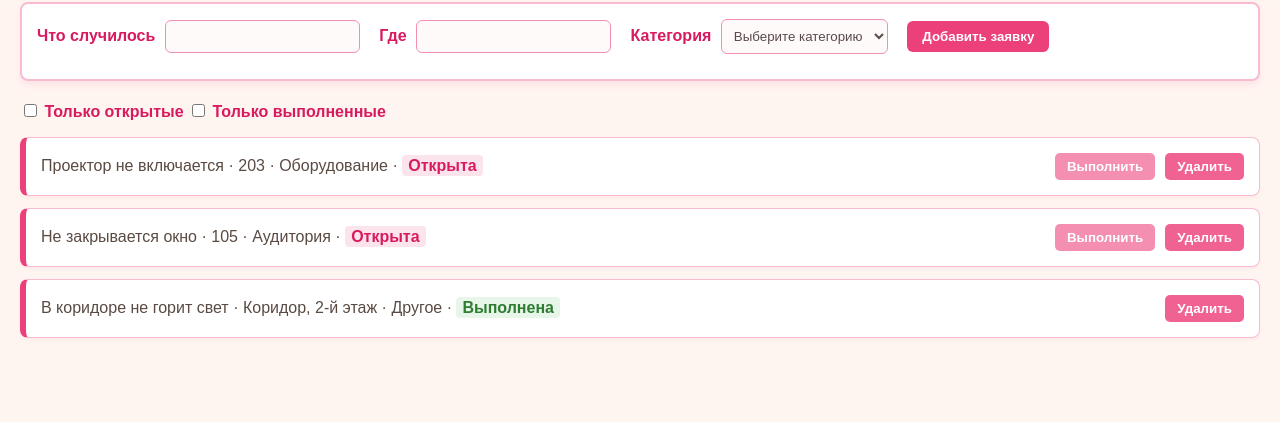
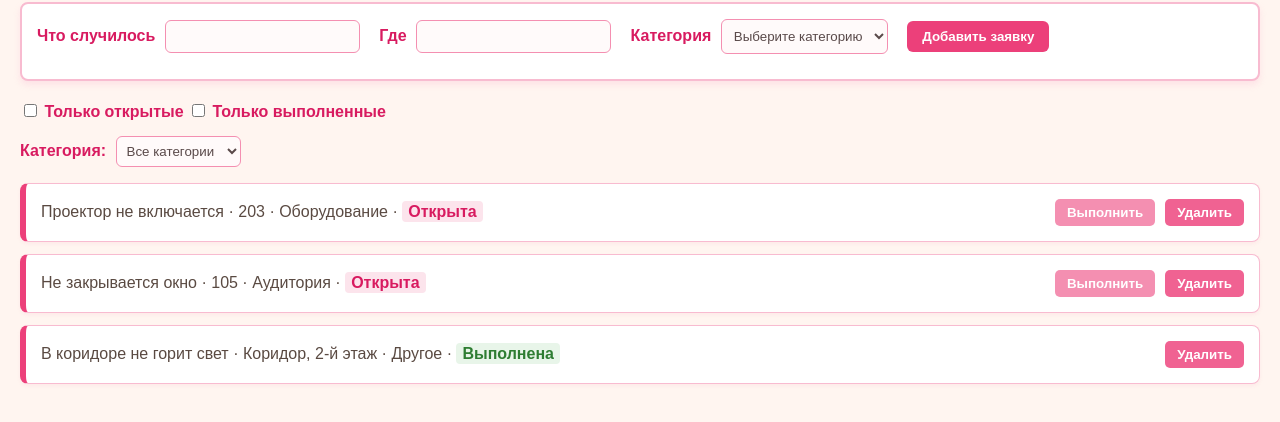
Before and after one commit to anyya1/-js-control-ticket-board, a plain HTML site: page index.html in a window 1280 px wide. Shown: the part 78-500 px from the top of the page. Drawn offline with Linux system fonts and the light colour scheme.

Commit message:
добавила фильтр с категориями

```diff
--- a/index.html
+++ b/index.html
@@ -39,6 +39,16 @@
     </label>
 </div>
 
+<div class="filter-container">
+    <label for="filterCategory">Категория:</label>
+    <select id="filterCategory">
+        <option value="">Все категории</option>
+        <option value="Оборудование">Оборудование</option>
+        <option value="Аудитория">Аудитория</option>
+        <option value="Другое">Другое</option>
+    </select>
+</div>
+
 <p id="message"></p>
 
 <ul id="ticketList"></ul>
--- a/index.js
+++ b/index.js
@@ -6,6 +6,7 @@ const ticketList = document.getElementById(`ticketList`)
 const message = document.getElementById('message')
 const onlyOpen = document.getElementById('onlyOpen')
 const onlyDone = document.getElementById('onlyDone')
+const filterCategory = document.getElementById('filterCategory')
 
 const tickets = [
     {title:`Проектор не включается`, room:`203`, category:`Оборудование`, done: false},
@@ -29,6 +30,9 @@ function rendertickets (){
             return;
         }
         if (onlyDone.checked && ticket.done === false) {
+            return;
+        }
+        if (filterCategory.value !== '' && ticket.category !== filterCategory.value) {
             return;
         }
 
@@ -89,12 +93,14 @@ function rendertickets (){
 
    if (count === 0) {
         const li = document.createElement('li');
-        li.textContent = 'Нет заявок по выбранному фильтру';
+        li.textContent = 'Нет заявок по выбранным фильтрам';
         ticketList.append(li);
     }
 
 }
 rendertickets();
+
+filterCategory.addEventListener('change', rendertickets);
 
 onlyOpen.addEventListener('change', () => {
     if (onlyOpen.checked) {
--- a/style.css
+++ b/style.css
@@ -142,3 +142,19 @@ li button.done-btn:hover {
     flex-shrink: 0;
     margin-left: 15px;
 }
+.filter-container select {
+    padding: 6px;
+    border: 1px solid #f48fb1;
+    border-radius: 6px;
+    background-color: #fffafa;
+    color: #5a4a4a;
+    font-family: Arial, sans-serif;
+    margin-left: 5px;
+    cursor: pointer;
+}
+
+.filter-container select:focus {
+    outline: none;
+    border-color: #ec407a;
+    box-shadow: 0 0 5px rgba(236, 64, 122, 0.4);
+}
```
